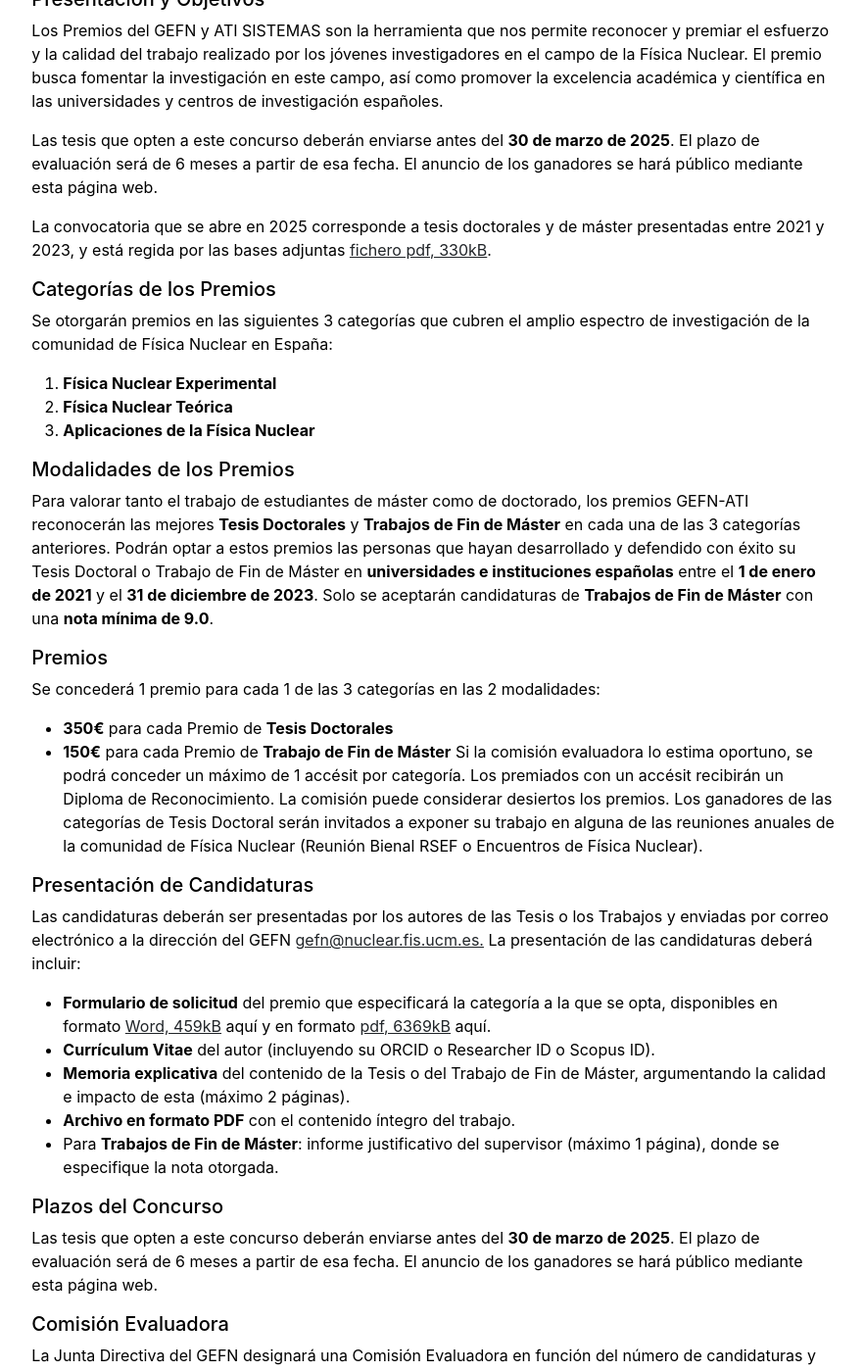
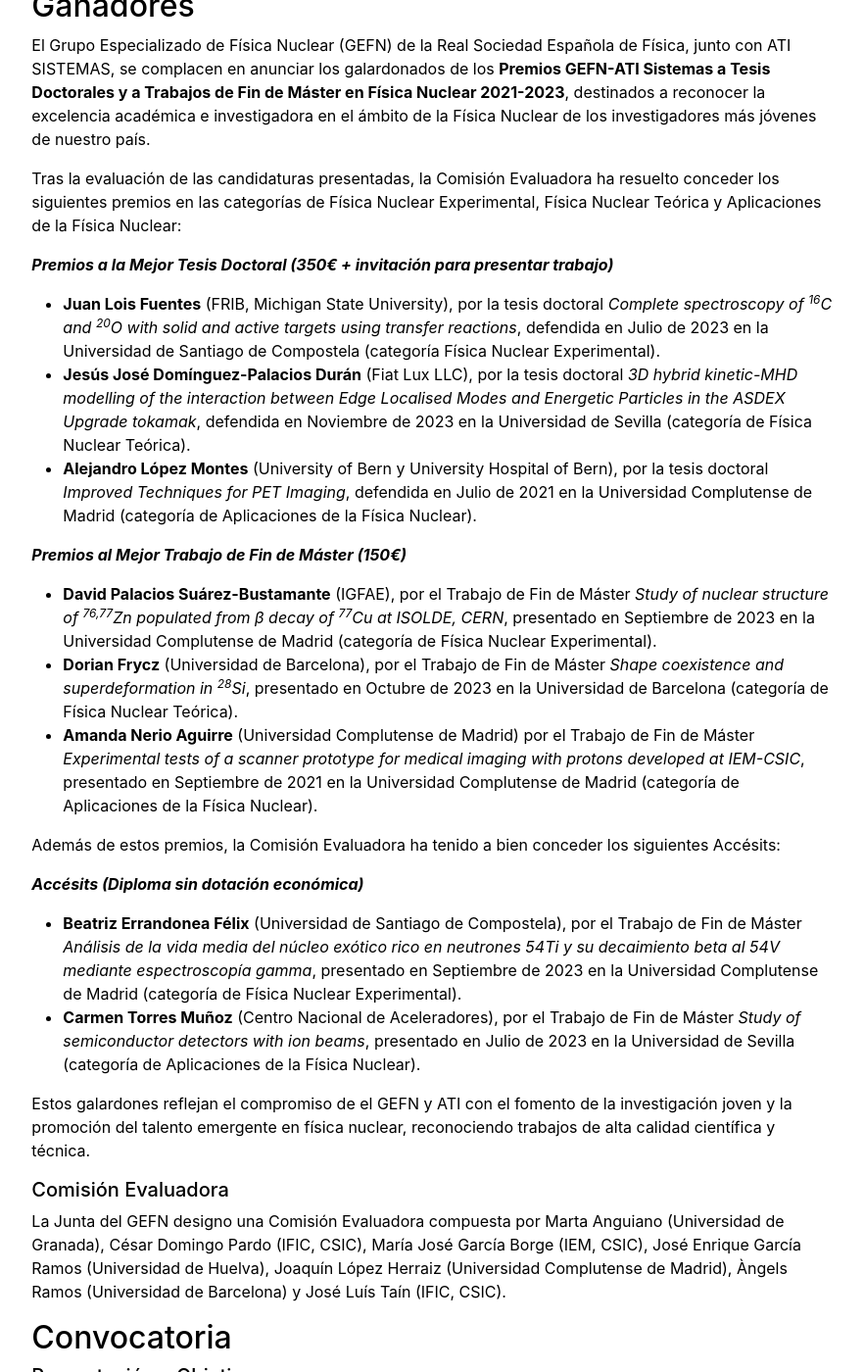
Before and after one commit to GEFN-RSEF/GEFN-RSEF.github.io, a Jekyll site: the page built from premios/2021_23.md, in a window 1280 px wide and 1400 px high, scrolled down 318 px. Shown: the whole window at 98% size, without its empty margins (197-1079 px from the left). Built offline with Jekyll 4.4.1, drawn with Linux system fonts in a browser that asks for light colours.

Commit message:
Update 2021_23.md

```diff
--- a/premios/2021_23.md
+++ b/premios/2021_23.md
@@ -3,6 +3,41 @@ layout: page
 title: "Premios GEFN-ATI Sistemas a Tesis Doctorales y a
 Trabajos de Fin de Máster en Física Nuclear 2021-2023"
 ---
+
+## Ganadores
+
+El Grupo Especializado de Física Nuclear (GEFN) de la Real Sociedad Española de Física, junto con ATI SISTEMAS, se complacen en anunciar los galardonados de los
+**Premios GEFN-ATI Sistemas a Tesis Doctorales y a Trabajos de Fin de Máster en Física Nuclear 2021-2023**, destinados a reconocer la excelencia académica e investigadora en el ámbito de la Física Nuclear
+de los investigadores más jóvenes de nuestro país.
+
+Tras la evaluación de las candidaturas presentadas, la Comisión Evaluadora ha resuelto conceder los siguientes premios en las categorías de Física Nuclear Experimental, Física Nuclear Teórica y Aplicaciones de la Física Nuclear:
+
+***Premios a la Mejor Tesis Doctoral (350€ + invitación para presentar trabajo)***
++ **Juan Lois Fuentes** (FRIB, Michigan State University), por la tesis doctoral *Complete spectroscopy of <sup>16</sup>C and <sup>20</sup>O with solid and active targets using transfer reactions*, defendida en Julio de 2023 en la Universidad de Santiago de Compostela (categoría Física Nuclear Experimental).
++ **Jesús José Domínguez-Palacios Durán** (Fiat Lux LLC), por la tesis doctoral *3D hybrid kinetic-MHD modelling of the interaction between Edge Localised Modes and Energetic Particles in the ASDEX Upgrade tokamak*, defendida en Noviembre de 2023 en la Universidad de Sevilla (categoría de Física Nuclear Teórica).
++ **Alejandro López Montes** (University of Bern y University Hospital of Bern), por la tesis doctoral *Improved Techniques for PET Imaging*, defendida en Julio de 2021 en la Universidad Complutense de Madrid (categoría de Aplicaciones de la Física Nuclear).
+
+***Premios al Mejor Trabajo de Fin de Máster (150€)***
++ **David Palacios Suárez-Bustamante** (IGFAE), por el Trabajo de Fin de Máster *Study of nuclear structure of <sup>76,77</sup>Zn populated from β decay of <sup>77</sup>Cu at ISOLDE, CERN*, presentado en Septiembre de 2023 en la Universidad Complutense de Madrid (categoría de Física Nuclear Experimental).
++ **Dorian Frycz** (Universidad de Barcelona),  por el Trabajo de Fin de Máster *Shape coexistence and superdeformation in <sup>28</sup>Si*, presentado en Octubre de 2023 en la Universidad de Barcelona (categoría de Física Nuclear Teórica).
++ **Amanda Nerio Aguirre** (Universidad Complutense de Madrid) por el Trabajo de Fin de Máster *Experimental tests of a scanner prototype for medical imaging with protons developed at IEM-CSIC*, presentado en Septiembre de 2021 en la Universidad Complutense de Madrid (categoría de Aplicaciones de la Física Nuclear).
+
+Además de estos premios, la Comisión Evaluadora ha tenido a bien conceder los siguientes Accésits:
+
+***Accésits (Diploma sin dotación económica)***
++ **Beatriz Errandonea Félix** (Universidad de Santiago de Compostela), por el Trabajo de Fin de Máster *Análisis de la vida media del núcleo exótico rico en neutrones 54Ti y su decaimiento beta al 54V mediante espectroscopía gamma*, presentado en Septiembre de 2023 en la Universidad Complutense de Madrid (categoría de Física Nuclear Experimental).
++ **Carmen Torres Muñoz** (Centro Nacional de Aceleradores), por el Trabajo de Fin de Máster *Study of semiconductor detectors with ion beams*, presentado en Julio de 2023 en la Universidad de Sevilla (categoría de Aplicaciones de la Física Nuclear).
+
+Estos galardones reflejan el compromiso de el GEFN y ATI con el fomento de la investigación joven y la promoción del talento emergente en física nuclear, reconociendo trabajos de alta calidad científica y técnica.
+
+
+##### Comisión Evaluadora
+La Junta del GEFN designo una Comisión Evaluadora compuesta por Marta Anguiano (Universidad de Granada), César Domingo Pardo (IFIC, CSIC), María José García Borge (IEM, CSIC),
+José Enrique García Ramos (Universidad de Huelva), Joaquín López Herraiz (Universidad Complutense de Madrid), Àngels Ramos (Universidad de Barcelona) y José Luís Taín (IFIC, CSIC).
+
+
+
+## Convocatoria
 
 ##### Presentación y Objetivos
 
```
